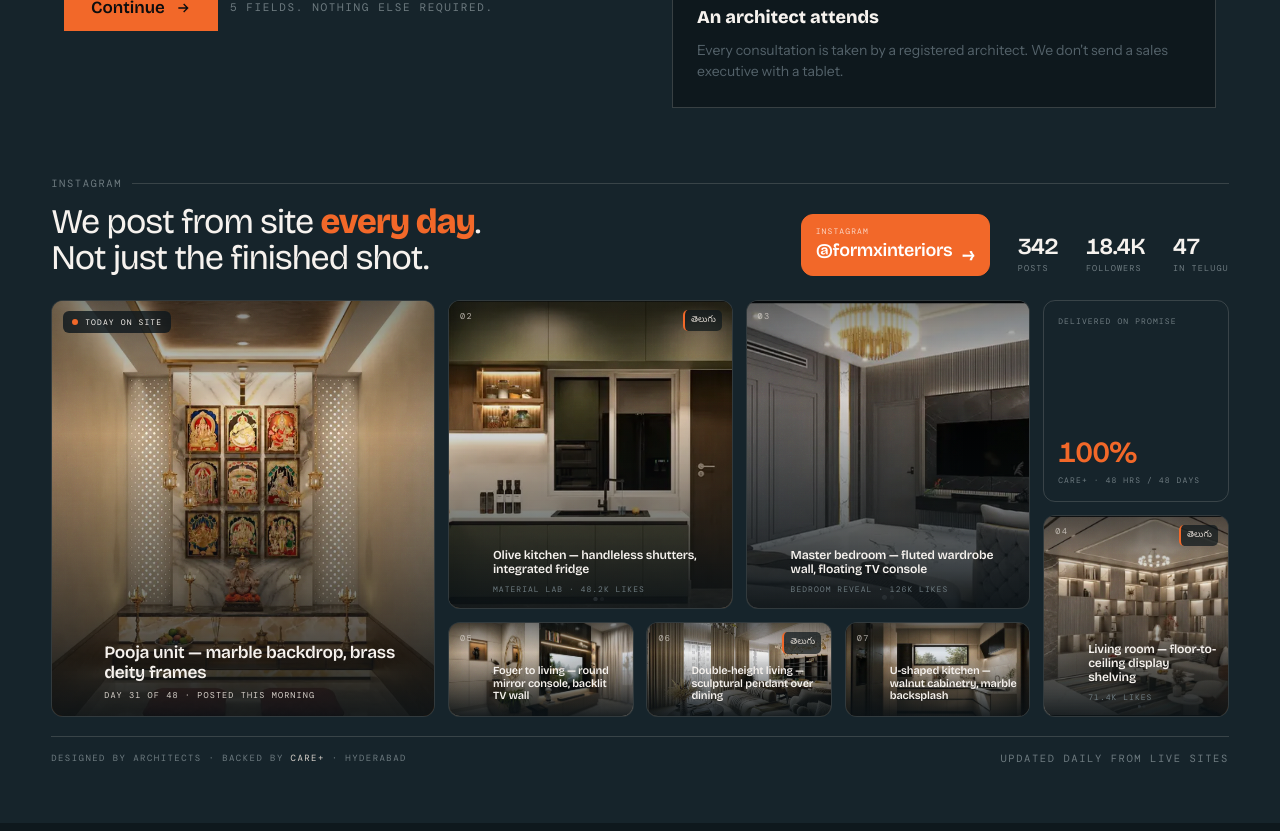
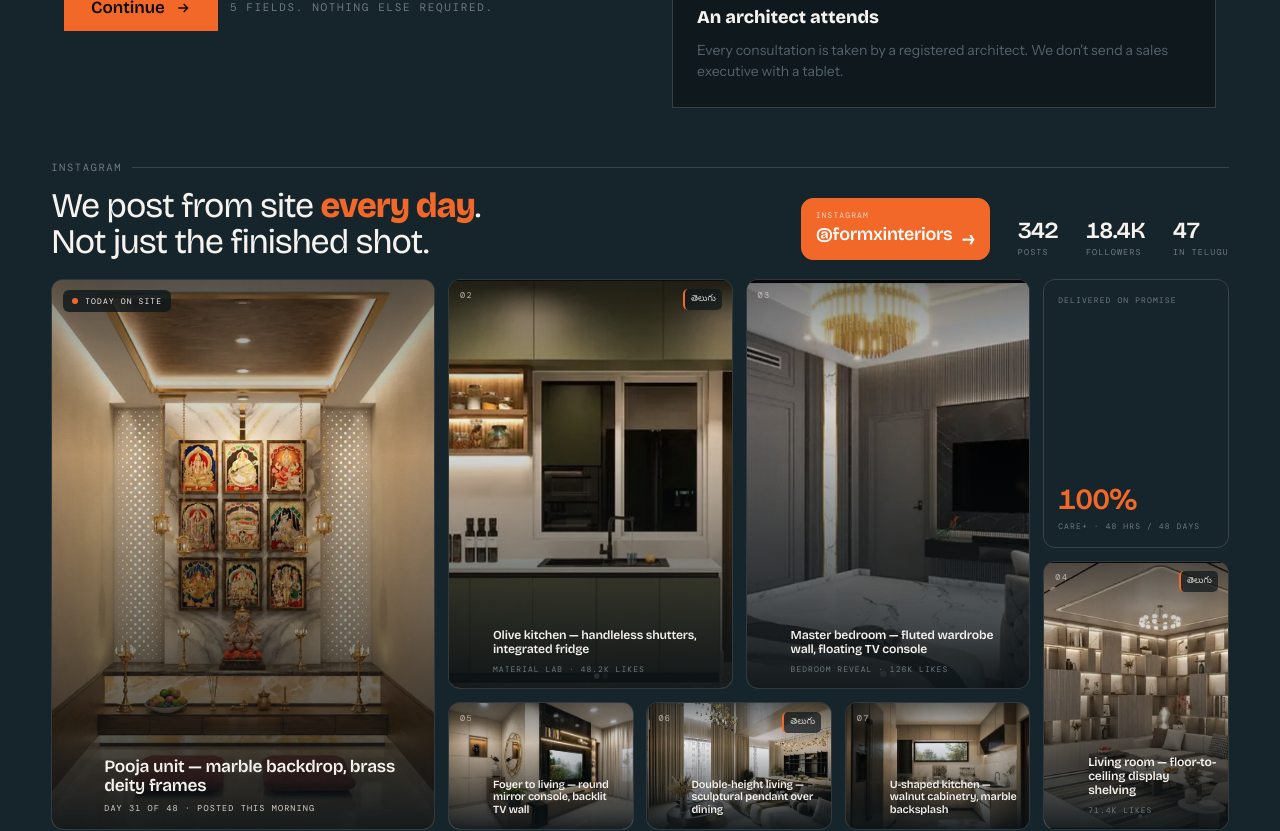
Before and after one commit to Zunasoft/formxinteriors, a Next.js app: page / in a window 1280 px wide. Shown: the part 9800-10631 px from the top of the page. Built offline with nearby package versions, Linux system fonts and the light colour scheme.

Commit message:
alignment1

```diff
--- a/components/Instagram.css
+++ b/components/Instagram.css
@@ -7,8 +7,9 @@
 
   background:var(--ig-petrol);color:var(--ig-shell);font-family:var(--body);font-size:17px;
   line-height:1.5;-webkit-font-smoothing:antialiased;
-  padding:clamp(48px,7vh,96px) var(--ig-pad);
-  scroll-snap-align:start;
+  padding:clamp(28px,5vh,64px) var(--ig-pad);
+  min-height:100svh;display:flex;flex-direction:column;
+  scroll-snap-align:start;scroll-snap-stop:always;
 }
 .fx-instagram *{box-sizing:border-box;margin:0;padding:0}
 .fx-instagram a{color:inherit;text-decoration:none}
@@ -30,8 +31,8 @@
 
 /* ---------- contact sheet ---------- */
 .fx-instagram .ig-sheet{display:grid;grid-template-columns:repeat(12,1fr);
-  grid-auto-rows:clamp(66px,7.4vw,104px);gap:clamp(8px,1vw,14px);
-  margin-top:clamp(20px,3vh,34px)}
+  grid-template-rows:repeat(4,minmax(0,1fr));gap:clamp(8px,1vw,14px);
+  margin-top:clamp(16px,2.4vh,30px);flex:1 1 auto;min-height:clamp(300px,54vh,560px)}
 .fx-instagram .ig-tile{position:relative;border-radius:12px;overflow:hidden;border:1px solid var(--ig-rule);
   background:var(--ig-deep);display:block;transition:border-color .3s,transform .3s cubic-bezier(.2,.7,.3,1)}
 .fx-instagram .ig-tile:hover{border-color:rgba(242,104,41,.6);transform:translateY(-3px)}
@@ -96,7 +97,9 @@
 .fx-instagram .ig-p7{grid-column:span 2;grid-row:span 1}
 .fx-instagram .ig-p8{grid-column:span 2;grid-row:span 1}
 @media(max-width:900px){
-  .fx-instagram .ig-sheet{grid-template-columns:repeat(6,1fr);grid-auto-rows:clamp(62px,10vw,96px)}
+  .fx-instagram{min-height:0}
+  .fx-instagram .ig-sheet{grid-template-columns:repeat(6,1fr);grid-template-rows:none;
+    grid-auto-rows:clamp(62px,10vw,96px);min-height:0}
   .fx-instagram .ig-p1{grid-column:span 6;grid-row:span 3}
   .fx-instagram .ig-p2,.fx-instagram .ig-p3{grid-column:span 3;grid-row:span 3}
   .fx-instagram .ig-p4,.fx-instagram .ig-p5{grid-column:span 3;grid-row:span 2}
```
